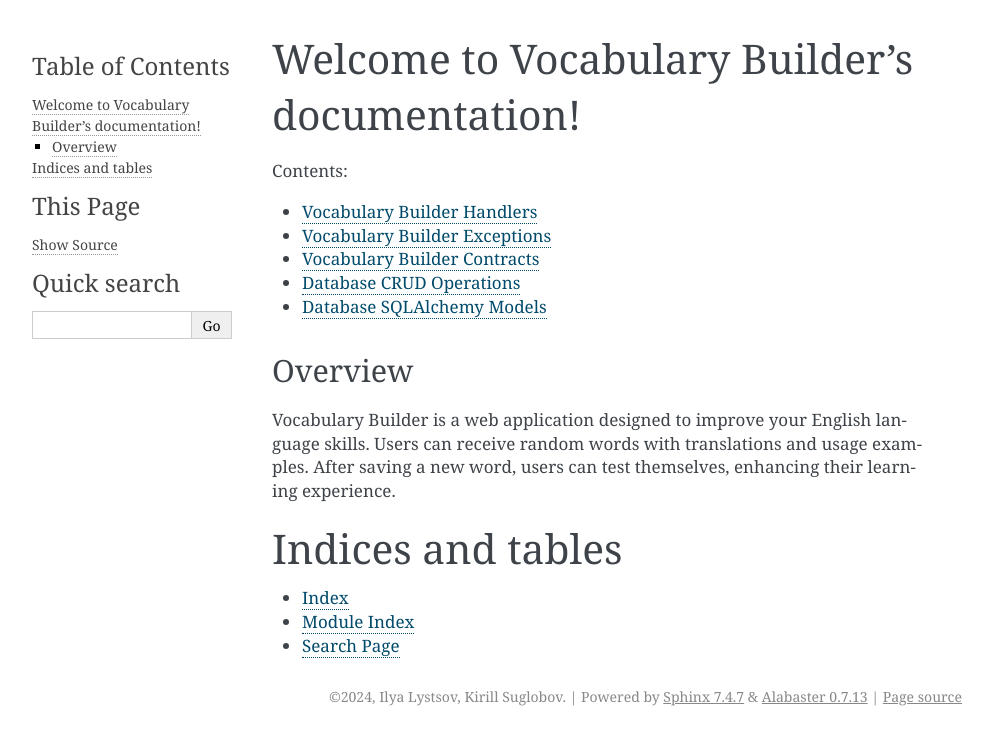
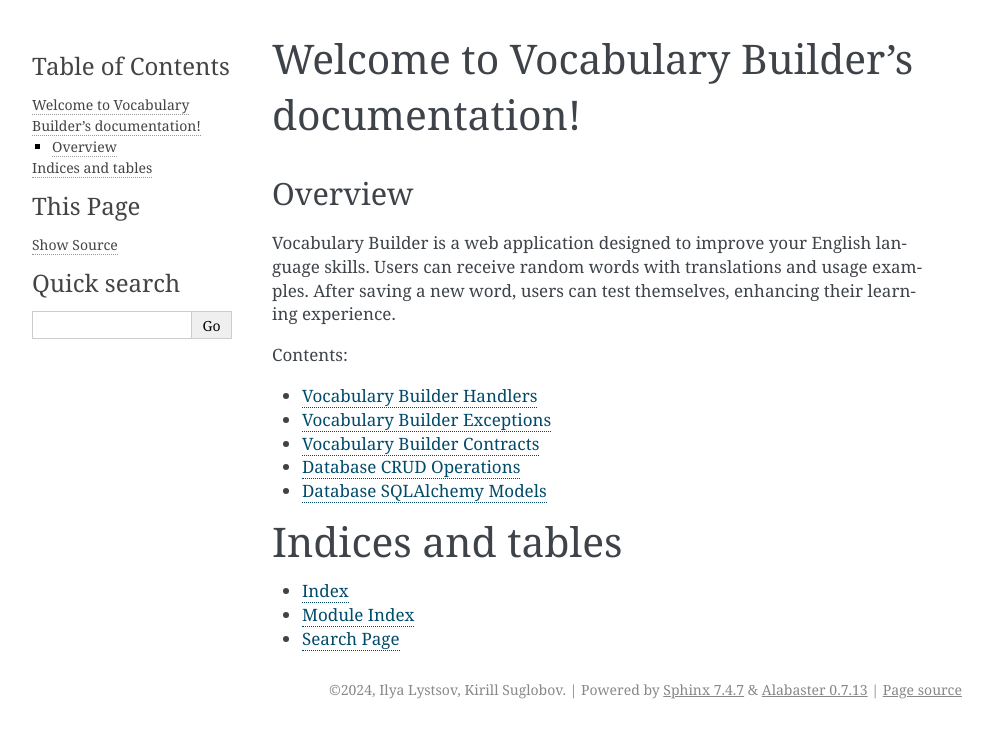
Before and after one commit to ilystsov/vocabulary-builder, a Sphinx documentation site: the page built from docs/index.rst, in a window 1280 px wide. Shown: the top 745 px of the page, without its empty margins (148-1141 px from the left). Built offline with Sphinx 7.4.7, drawn with Linux system fonts in a browser that asks for light colours; some of the changed lines change nothing that is shown.

Commit message:
[DOCS] Move the overview block upper

```diff
--- a/docs/index.rst
+++ b/docs/index.rst
@@ -6,11 +6,6 @@
 Welcome to Vocabulary Builder's documentation!
 ==============================================
 
-.. toctree::
-   :maxdepth: 2
-   :caption: Contents:
-
-   api
 
 Overview
 --------
@@ -20,6 +15,13 @@ Users can receive random words with translations and usage examples.
 After saving a new word, users can test themselves, enhancing their learning experience.
 
 
+.. toctree::
+   :maxdepth: 2
+   :caption: Contents:
+
+   api
+
+
 Indices and tables
 ==================
 
```
